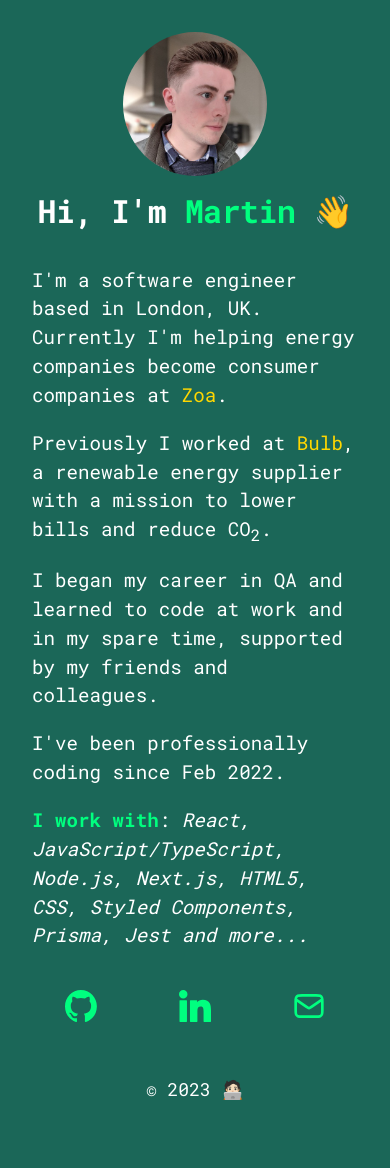
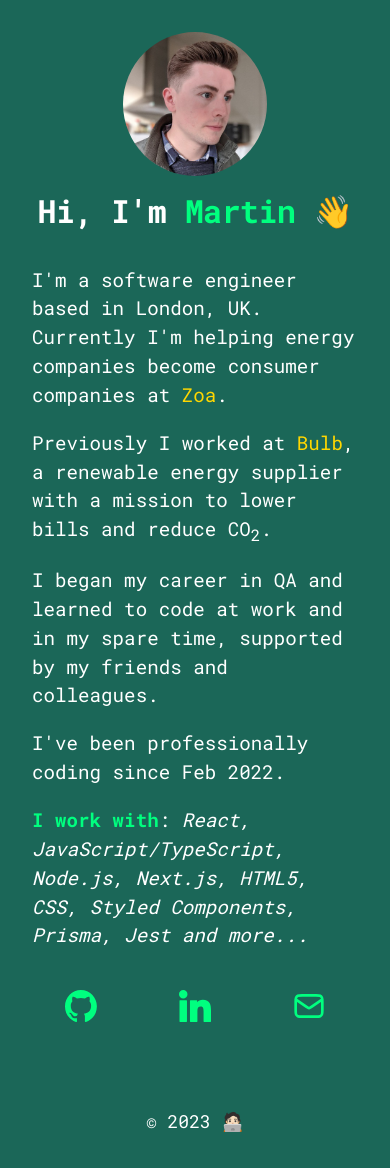
Before and after one commit to mrtnxby/martinoxby.com, a Next.js app: page / in a window 390 px wide. Built offline with nearby package versions, Linux system fonts and the light colour scheme.

Commit message:
Fix footer only being visible on scroll

```diff
--- a/src/components/layout.module.css
+++ b/src/components/layout.module.css
@@ -30,6 +30,9 @@
 }
 
 .footer {
+  position: absolute;
+  bottom: 0;
+  width: 100%;
   display: flex;
   flex-direction: column;
   align-items: center;
@@ -38,6 +41,7 @@
 
 @media (max-width: 37.5rem) {
   .footer {
+    position: relative;
     padding: 2rem;
   }
 }
--- a/src/components/layout.tsx
+++ b/src/components/layout.tsx
@@ -14,6 +14,7 @@ export const siteTitle = "Martin Oxby | oxby.io";
 
 export default function Layout({ children, home, ...props }: LayoutProps) {
   return (
+    <>
       <>
         <div {...props} className={styles.container}>
           <Head>
@@ -67,8 +68,9 @@ export default function Layout({ children, home, ...props }: LayoutProps) {
               <Link href="/">← Back to home</Link>
             </div>
           )}
+        </div>
         <footer className={styles.footer}>© 2023 🧑🏻‍💻</footer>
-      </div>
+      </>
     </>
   );
 }
```
Lines whose indentation alone changed are shown as unchanged.
